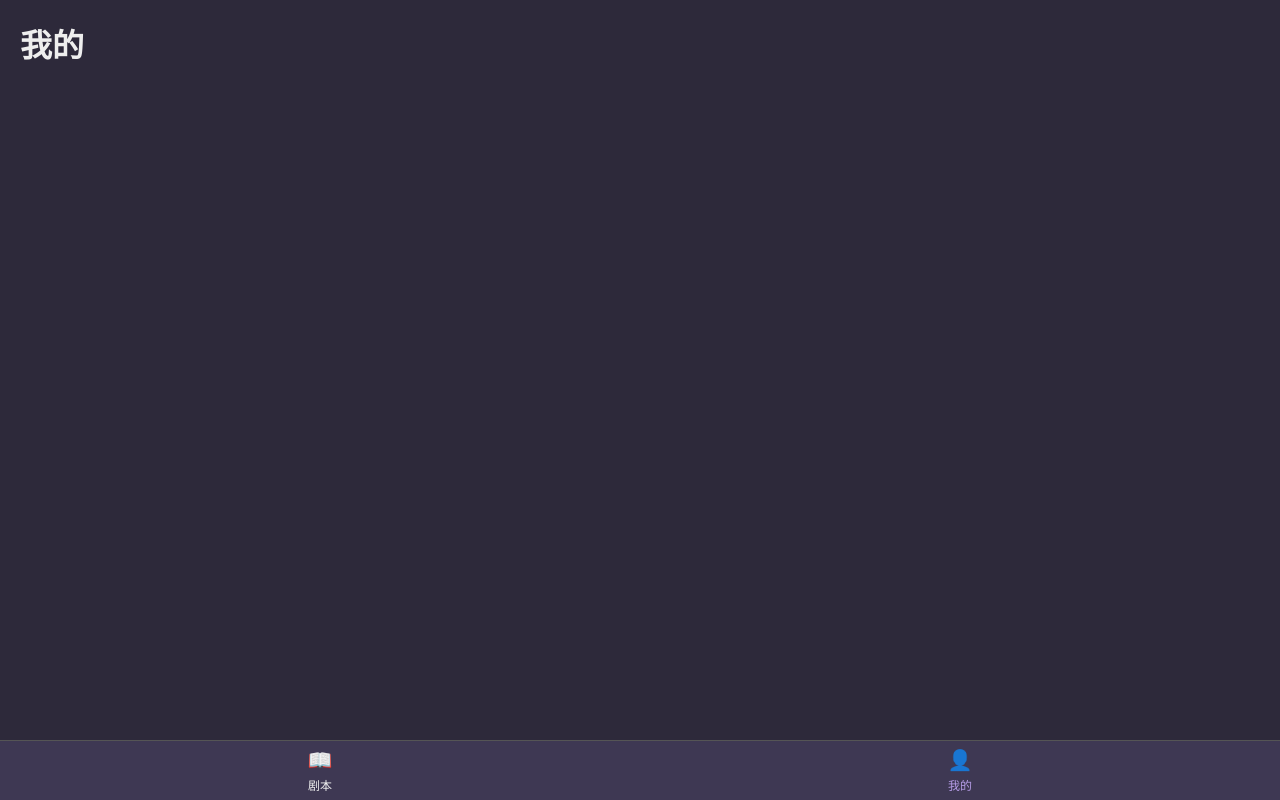
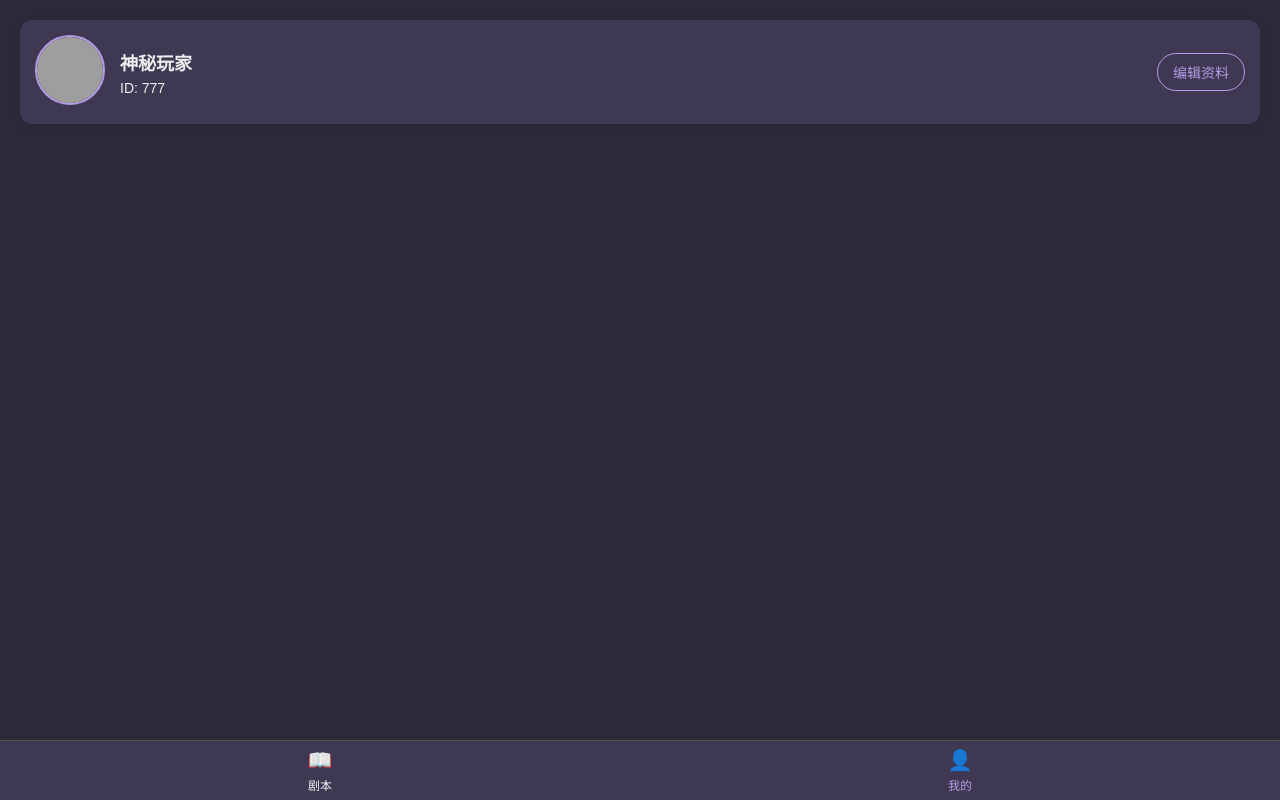
Before and after one commit to goldthinking/solorpg-proto, a Vue app: page /profile in a window 1280 px wide. Built offline with nearby package versions, Linux system fonts and the light colour scheme; grey boxes are pictures that could not be loaded.

Commit message:
feat:添加了用户信息展示

```diff
--- a/src/views/ProfileView.vue
+++ b/src/views/ProfileView.vue
@@ -1,21 +1,95 @@
 <template>
   <div class="profile-view">
-    <h1>我的</h1>
+    <!-- 用户信息区 -->
+    <div class="user-info-section">
+      <div class="avatar-container">
+        <img :src="userInfo.avatar" class="user-avatar" />
+      </div>
+      <div class="user-details">
+        <h2 class="username">神秘玩家</h2>
+        <p class="user-id">ID: 777</p>
+      </div>
+      <div class="edit-profile">
+        <button class="edit-button">编辑资料</button>
+      </div>
+    </div>
+
+    <!-- 其他部分将在后续添加 -->
   </div>
   <TabBar />
 </template>
 
 <script>
-import TabBar from '@/components/TabBar.vue'
+import TabBar from "@/components/TabBar.vue";
 
 export default {
-  name: 'ProfileView',
-  components: { TabBar }
-}
+  name: "ProfileView",
+  components: { TabBar },
+  data() {
+    return {
+      userInfo: {
+        name: "神秘玩家",
+        id: "10086",
+        avatar: "https://api.dicebear.com/9.x/adventurer/svg?seed=777",
+      },
+    };
+  },
+};
 </script>
 
 <style scoped>
 .profile-view {
   padding: 20px;
+  padding-bottom: 70px;
+  background-color: var(--bg-primary);
+  color: var(--text-primary);
+}
+
+.user-info-section {
+  display: flex;
+  align-items: center;
+  margin-bottom: 30px;
+  padding: 15px;
+  background-color: var(--bg-secondary);
+  border-radius: 12px;
+  box-shadow: 0 2px 8px rgba(0, 0, 0, 0.1);
+}
+
+.avatar-container {
+  margin-right: 15px;
+}
+
+.user-avatar {
+  width: 70px;
+  height: 70px;
+  border-radius: 50%;
+  object-fit: cover;
+  border: 2px solid var(--accent-light);
+}
+
+.user-details {
+  flex: 1;
+}
+
+.username {
+  margin: 0;
+  font-size: 18px;
+  font-weight: 600;
+}
+
+.user-id {
+  margin: 5px 0 0;
+  font-size: 14px;
+  color: var(--text-secondary);
+}
+
+.edit-button {
+  padding: 8px 15px;
+  background-color: transparent;
+  border: 1px solid var(--accent-light);
+  border-radius: 20px;
+  color: var(--accent-light);
+  font-size: 14px;
+  cursor: pointer;
 }
 </style>
```
